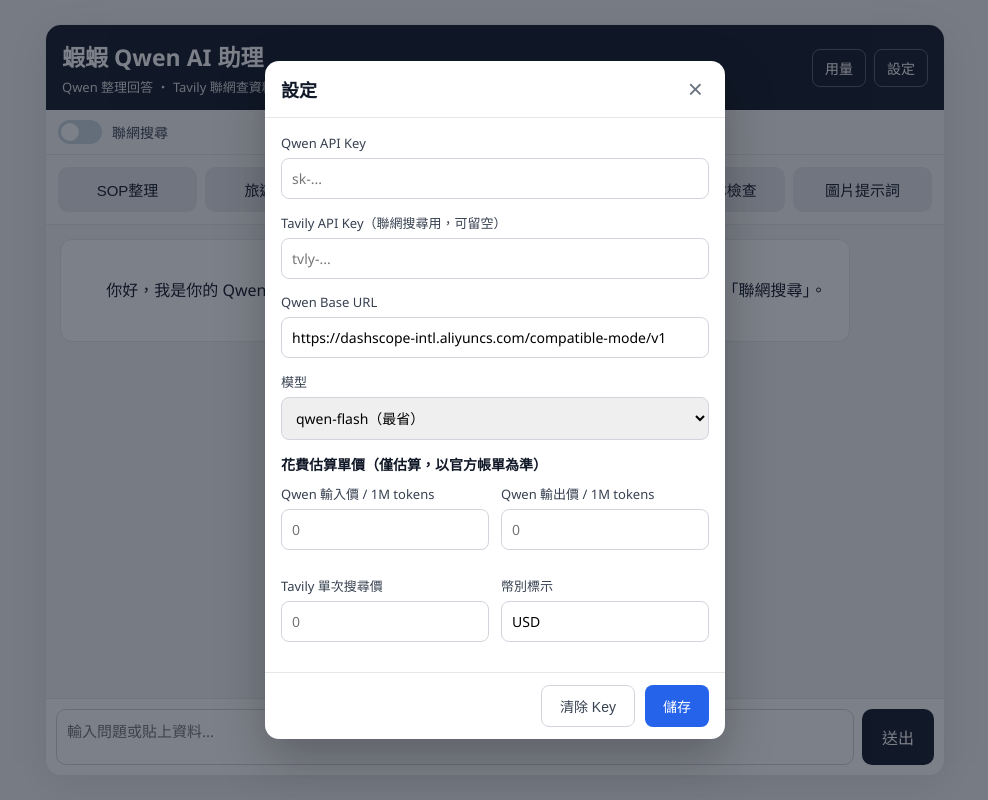
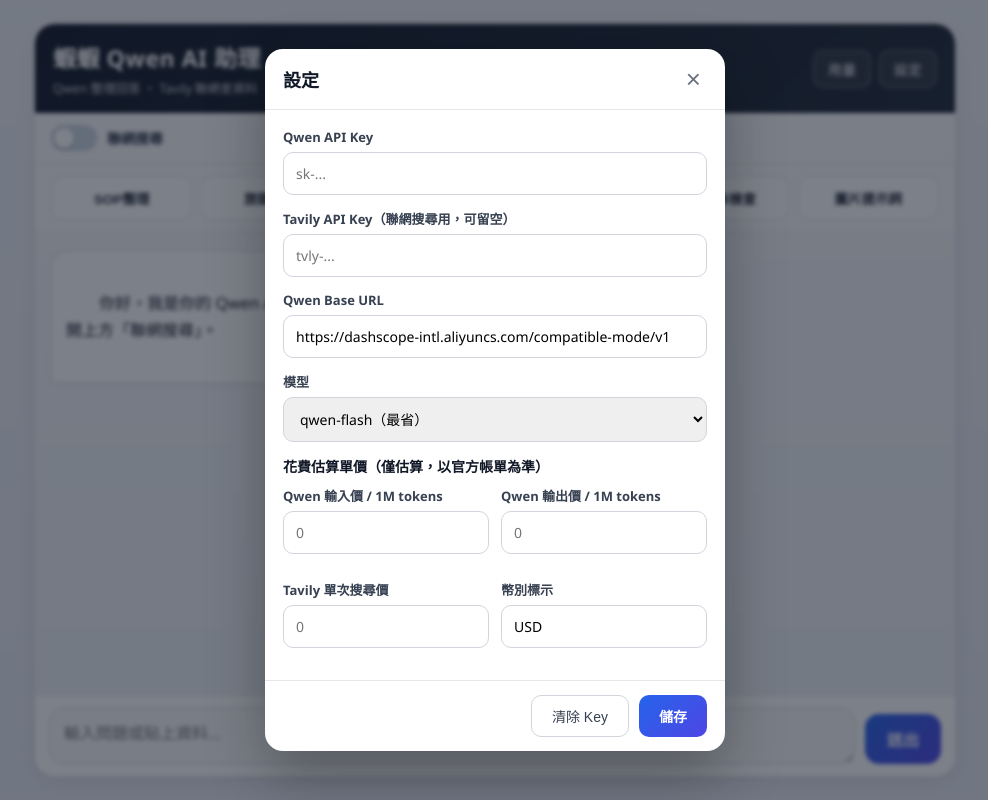
Before and after one commit to polo1364/AI-assistant, a website: page index.html in a window 1280 px wide. Shown: the whole page, without its empty margins (145-1133 px from the left). Drawn offline with Linux system fonts and the light colour scheme.

Commit message:
Add files via upload

```diff
--- a/style.css
+++ b/style.css
@@ -1,23 +1,38 @@
+:root {
+  --bg: #eef1f6;
+  --panel: #ffffff;
+  --ink: #111827;
+  --muted: #6b7280;
+  --line: #e5e7eb;
+  --brand: #2563eb;
+  --brand-2: #4f46e5;
+  --header-1: #111827;
+  --header-2: #1f2937;
+  --user-bubble: #2563eb;
+  --ai-bubble: #ffffff;
+  --shadow: 0 6px 20px rgba(17, 24, 39, 0.08);
+}
+
 * {
   box-sizing: border-box;
 }
 
 body {
   margin: 0;
-  font-family: "Microsoft JhengHei", "Segoe UI", Arial, sans-serif;
-  background: #f3f4f6;
-  color: #111827;
+  font-family: "Microsoft JhengHei", "Segoe UI", system-ui, Arial, sans-serif;
+  background: linear-gradient(180deg, #eef1f6 0%, #e6eaf2 100%);
+  color: var(--ink);
+  -webkit-font-smoothing: antialiased;
 }
 
 .app {
   max-width: 480px;
   margin: 0 auto;
   min-height: 100vh;
-  background: #ffffff;
+  background: var(--panel);
   display: flex;
   flex-direction: column;
-  border-left: 1px solid #e5e7eb;
-  border-right: 1px solid #e5e7eb;
+  box-shadow: var(--shadow);
 }
 
 .app-header {
@@ -25,20 +40,21 @@ body {
   align-items: center;
   justify-content: space-between;
   gap: 12px;
-  padding: 14px 16px;
-  background: #111827;
+  padding: 16px 18px;
+  background: linear-gradient(135deg, var(--header-1) 0%, var(--header-2) 100%);
   color: #ffffff;
 }
 
 .title-block h1 {
   margin: 0;
   font-size: 20px;
+  letter-spacing: 0.5px;
 }
 
 .title-block p {
   margin: 4px 0 0;
-  font-size: 13px;
-  opacity: 0.85;
+  font-size: 12.5px;
+  opacity: 0.8;
 }
 
 .header-actions {
@@ -48,25 +64,30 @@ body {
 }
 
 .icon-btn {
-  border: 1px solid rgba(255, 255, 255, 0.3);
-  background: transparent;
+  border: 1px solid rgba(255, 255, 255, 0.25);
+  background: rgba(255, 255, 255, 0.08);
   color: #ffffff;
-  border-radius: 8px;
-  padding: 8px 12px;
+  border-radius: 10px;
+  padding: 8px 14px;
   font-size: 14px;
   cursor: pointer;
+  transition: background 0.15s, transform 0.1s;
+}
+
+.icon-btn:hover {
+  background: rgba(255, 255, 255, 0.18);
 }
 
 .icon-btn:active {
-  transform: scale(0.97);
+  transform: scale(0.96);
 }
 
 .toolbar {
   display: flex;
   align-items: center;
-  padding: 10px 12px;
-  background: #f9fafb;
-  border-bottom: 1px solid #e5e7eb;
+  padding: 12px 16px;
+  background: #f8fafc;
+  border-bottom: 1px solid var(--line);
 }
 
 .switch {
@@ -83,8 +104,8 @@ body {
 
 .slider {
   position: relative;
-  width: 44px;
-  height: 24px;
+  width: 46px;
+  height: 26px;
   background: #cbd5e1;
   border-radius: 999px;
   transition: background 0.2s;
@@ -94,17 +115,18 @@ body {
 .slider::before {
   content: "";
   position: absolute;
-  width: 18px;
-  height: 18px;
+  width: 20px;
+  height: 20px;
   left: 3px;
   top: 3px;
   background: #ffffff;
   border-radius: 50%;
   transition: transform 0.2s;
+  box-shadow: 0 1px 3px rgba(0, 0, 0, 0.25);
 }
 
 .switch input:checked + .slider {
-  background: #2563eb;
+  background: linear-gradient(135deg, var(--brand) 0%, var(--brand-2) 100%);
 }
 
 .switch input:checked + .slider::before {
@@ -114,61 +136,110 @@ body {
 .switch-label {
   font-size: 14px;
   color: #374151;
+  font-weight: 600;
 }
 
 .quick-buttons {
   display: grid;
-  grid-template-columns: repeat(2, 1fr);
+  grid-template-columns: repeat(3, 1fr);
   gap: 8px;
-  padding: 12px;
-  background: #f9fafb;
-  border-bottom: 1px solid #e5e7eb;
+  padding: 12px 16px;
+  background: #f8fafc;
+  border-bottom: 1px solid var(--line);
 }
 
 .quick-buttons button {
-  padding: 12px;
-  border: none;
-  border-radius: 10px;
-  background: #e5e7eb;
-  color: #111827;
-  font-size: 15px;
+  padding: 11px 8px;
+  border: 1px solid var(--line);
+  border-radius: 12px;
+  background: #ffffff;
+  color: #1f2937;
+  font-size: 13.5px;
+  font-weight: 600;
   cursor: pointer;
+  transition: all 0.15s;
 }
 
 .quick-buttons button:hover {
-  background: #d1d5db;
+  border-color: var(--brand);
+  color: var(--brand);
+  box-shadow: 0 2px 8px rgba(37, 99, 235, 0.15);
 }
 
 .quick-buttons button:active {
-  transform: scale(0.98);
+  transform: scale(0.97);
 }
 
 .chat-box {
   flex: 1;
-  padding: 14px;
+  padding: 18px 16px;
   overflow-y: auto;
-  background: #f3f4f6;
+  background: linear-gradient(180deg, #f3f5f9 0%, #eef1f6 100%);
+  display: flex;
+  flex-direction: column;
+  gap: 12px;
 }
 
 .message {
-  padding: 12px;
-  margin-bottom: 10px;
-  border-radius: 12px;
-  line-height: 1.6;
+  max-width: 86%;
+  padding: 12px 14px;
+  border-radius: 16px;
+  line-height: 1.65;
   white-space: pre-wrap;
   word-break: break-word;
   font-size: 15px;
+  box-shadow: 0 2px 6px rgba(17, 24, 39, 0.05);
+  animation: pop 0.18s ease-out;
+}
+
+@keyframes pop {
+  from { opacity: 0; transform: translateY(6px); }
+  to { opacity: 1; transform: translateY(0); }
 }
 
 .message.user {
-  background: #dbeafe;
-  margin-left: 30px;
+  align-self: flex-end;
+  background: linear-gradient(135deg, var(--brand) 0%, var(--brand-2) 100%);
+  color: #ffffff;
+  border-bottom-right-radius: 5px;
 }
 
 .message.ai {
-  background: #ffffff;
-  border: 1px solid #e5e7eb;
-  margin-right: 30px;
+  align-self: flex-start;
+  background: var(--ai-bubble);
+  border: 1px solid var(--line);
+  border-bottom-left-radius: 5px;
+}
+
+/* 讀取動畫 */
+.message.typing {
+  display: inline-flex;
+  align-items: center;
+  gap: 10px;
+  color: var(--muted);
+  font-size: 14px;
+}
+
+.dots {
+  display: inline-flex;
+  gap: 4px;
+}
+
+.dots span {
+  width: 7px;
+  height: 7px;
+  border-radius: 50%;
+  background: var(--brand);
+  opacity: 0.4;
+  animation: blink 1.2s infinite ease-in-out;
+}
+
+.dots span:nth-child(2) { animation-delay: 0.2s; }
+.dots span:nth-child(3) { animation-delay: 0.4s; }
+
+@keyframes blink {
+  0%, 80%, 100% { opacity: 0.3; transform: translateY(0); }
+  40% { opacity: 1; transform: translateY(-3px); }
 }
 
 .sources {
@@ -179,14 +250,14 @@ body {
 }
 
 .sources .sources-title {
-  font-weight: 600;
+  font-weight: 700;
   margin-bottom: 4px;
   color: #374151;
 }
 
 .sources a {
   display: block;
-  color: #2563eb;
+  color: var(--brand);
   text-decoration: none;
   margin-bottom: 3px;
   word-break: break-all;
@@ -197,21 +268,27 @@ body {
 }
 
 .copy-btn {
-  margin-top: 8px;
-  padding: 6px 10px;
+  margin-top: 10px;
+  padding: 6px 12px;
   border: none;
-  border-radius: 8px;
+  border-radius: 999px;
   background: #111827;
   color: #ffffff;
-  font-size: 13px;
+  font-size: 12.5px;
   cursor: pointer;
+  transition: opacity 0.15s;
+}
+
+.copy-btn:hover {
+  opacity: 0.85;
 }
 
 .composer {
   display: flex;
-  gap: 8px;
-  padding: 10px;
-  border-top: 1px solid #e5e7eb;
+  align-items: flex-end;
+  gap: 10px;
+  padding: 12px 14px;
+  border-top: 1px solid var(--line);
   background: #ffffff;
   position: sticky;
   bottom: 0;
@@ -219,27 +296,51 @@ body {
 
 textarea {
   flex: 1;
+  min-height: 56px;
+  max-height: 220px;
   height: 56px;
-  resize: none;
+  resize: vertical;
   border: 1px solid #d1d5db;
-  border-radius: 10px;
-  padding: 10px;
+  border-radius: 14px;
+  padding: 12px 14px;
   font-size: 15px;
+  line-height: 1.5;
   font-family: inherit;
+  background: #f9fafb;
+  transition: border-color 0.15s, box-shadow 0.15s;
+}
+
+textarea:focus {
+  outline: none;
+  border-color: var(--brand);
+  background: #ffffff;
+  box-shadow: 0 0 0 3px rgba(37, 99, 235, 0.12);
 }
 
 .composer button {
-  width: 72px;
+  min-width: 76px;
+  height: 50px;
   border: none;
-  border-radius: 10px;
-  background: #111827;
+  border-radius: 14px;
+  background: linear-gradient(135deg, var(--brand) 0%, var(--brand-2) 100%);
   color: #ffffff;
   font-size: 16px;
+  font-weight: 700;
   cursor: pointer;
+  transition: opacity 0.15s, transform 0.1s;
+}
+
+.composer button:hover {
+  opacity: 0.92;
+}
+
+.composer button:active {
+  transform: scale(0.97);
 }
 
 .composer button:disabled {
   opacity: 0.6;
+  cursor: default;
 }
 
 /* ---------- 模態視窗 ---------- */
@@ -247,11 +348,18 @@ textarea {
   position: fixed;
   inset: 0;
   background: rgba(17, 24, 39, 0.55);
+  backdrop-filter: blur(2px);
   display: flex;
   align-items: center;
   justify-content: center;
   padding: 16px;
   z-index: 50;
+  animation: fade 0.15s ease-out;
+}
+
+@keyframes fade {
+  from { opacity: 0; }
+  to { opacity: 1; }
 }
 
 .modal-overlay.hidden {
@@ -263,19 +371,19 @@ textarea {
   width: 100%;
   max-width: 460px;
   max-height: 90vh;
-  border-radius: 14px;
+  border-radius: 18px;
   display: flex;
   flex-direction: column;
   overflow: hidden;
-  box-shadow: 0 20px 50px rgba(0, 0, 0, 0.25);
+  box-shadow: 0 24px 60px rgba(0, 0, 0, 0.3);
 }
 
 .modal-header {
   display: flex;
   align-items: center;
   justify-content: space-between;
-  padding: 14px 16px;
-  border-bottom: 1px solid #e5e7eb;
+  padding: 16px 18px;
+  border-bottom: 1px solid var(--line);
 }
 
 .modal-header h2 {
@@ -289,11 +397,11 @@ textarea {
   font-size: 26px;
   line-height: 1;
   cursor: pointer;
-  color: #6b7280;
+  color: var(--muted);
 }
 
 .modal-body {
-  padding: 16px;
+  padding: 18px;
   overflow-y: auto;
 }
 
@@ -307,22 +415,31 @@ textarea {
   font-size: 13px;
   color: #374151;
   margin-bottom: 6px;
+  font-weight: 600;
 }
 
 .field input,
 .field select {
   width: 100%;
   border: 1px solid #d1d5db;
-  border-radius: 8px;
-  padding: 10px;
+  border-radius: 10px;
+  padding: 11px 12px;
   font-size: 14px;
   font-family: inherit;
+  transition: border-color 0.15s, box-shadow 0.15s;
+}
+
+.field input:focus,
+.field select:focus {
+  outline: none;
+  border-color: var(--brand);
+  box-shadow: 0 0 0 3px rgba(37, 99, 235, 0.12);
 }
 
 .field-group h3 {
   font-size: 14px;
   margin: 6px 0 10px;
-  color: #111827;
+  color: var(--ink);
 }
 
 .grid-2 {
@@ -335,32 +452,33 @@ textarea {
   display: flex;
   justify-content: flex-end;
   gap: 10px;
-  padding: 12px 16px;
-  border-top: 1px solid #e5e7eb;
+  padding: 14px 18px;
+  border-top: 1px solid var(--line);
 }
 
 .btn-primary {
   border: none;
-  border-radius: 8px;
-  background: #2563eb;
+  border-radius: 10px;
+  background: linear-gradient(135deg, var(--brand) 0%, var(--brand-2) 100%);
   color: #ffffff;
-  padding: 10px 18px;
+  padding: 10px 20px;
   font-size: 14px;
+  font-weight: 700;
   cursor: pointer;
 }
 
 .btn-secondary {
   border: 1px solid #d1d5db;
-  border-radius: 8px;
+  border-radius: 10px;
   background: #ffffff;
   color: #374151;
-  padding: 10px 18px;
+  padding: 10px 20px;
   font-size: 14px;
   cursor: pointer;
 }
 
 .usage-card {
-  margin-bottom: 16px;
+  margin-bottom: 18px;
 }
 
 .usage-card h3 {
@@ -372,13 +490,20 @@ textarea {
   width: 100%;
   border-collapse: collapse;
   font-size: 14px;
+  overflow: hidden;
+  border-radius: 10px;
+  border: 1px solid var(--line);
 }
 
 .usage-table th,
 .usage-table td {
-  border: 1px solid #e5e7eb;
-  padding: 8px 10px;
+  border-bottom: 1px solid var(--line);
+  padding: 9px 11px;
   text-align: right;
+}
+
+.usage-table tr:last-child td {
+  border-bottom: none;
 }
 
 .usage-table th:first-child,
@@ -388,13 +513,14 @@ textarea {
 }
 
 .usage-table thead th {
-  background: #f9fafb;
+  background: #f8fafc;
+  font-weight: 700;
 }
 
 .hint {
   font-size: 12px;
-  color: #6b7280;
-  line-height: 1.5;
+  color: var(--muted);
+  line-height: 1.6;
 }
 
 /* ---------- 響應式：平板 / 電腦 ---------- */
@@ -408,15 +534,11 @@ textarea {
   }
 
   .quick-buttons {
-    grid-template-columns: repeat(3, 1fr);
+    grid-template-columns: repeat(6, 1fr);
   }
 
-  .message.user {
-    margin-left: 80px;
-  }
-
-  .message.ai {
-    margin-right: 80px;
+  .message {
+    max-width: 78%;
   }
 }
 
@@ -426,19 +548,18 @@ textarea {
   }
 
   .app {
-    max-width: 900px;
+    max-width: 920px;
     min-height: calc(100vh - 48px);
-    border: 1px solid #e5e7eb;
-    border-radius: 16px;
+    border-radius: 20px;
     overflow: hidden;
-    box-shadow: 0 10px 40px rgba(0, 0, 0, 0.08);
-  }
-
-  .quick-buttons {
-    grid-template-columns: repeat(6, 1fr);
   }
 
   .message {
     font-size: 16px;
+    max-width: 72%;
+  }
+
+  textarea {
+    font-size: 16px;
   }
 }
```
Also changed, not shown: script.js (+34 -0 lines).
